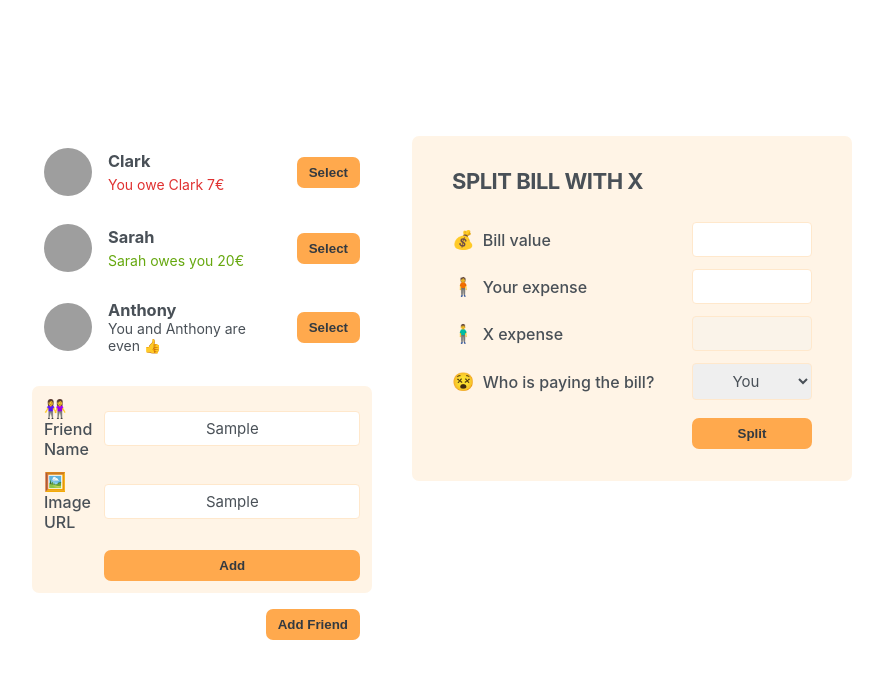
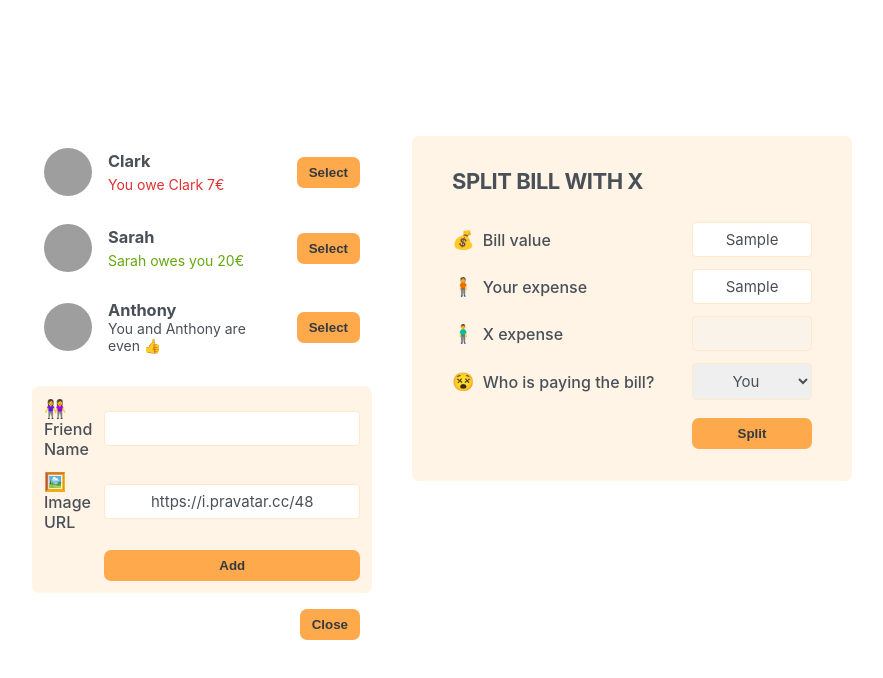
Before and after one commit to cmtayl0r/react-tip-calculator, a React (Vite) app: page / in a window 1280 px wide. Both pictures are taken after typing "Sample", "Sample" into the empty fields and a click on the button "Add Friend". Shown: the top 678 px of the page, without its empty margins (198-1081 px from the left). Built offline with nearby package versions, Linux system fonts and the light colour scheme; grey boxes are pictures that could not be loaded.

Commit message:
add AddNewFriend component logic to add a new friend to array

```diff
--- a/src/App.jsx
+++ b/src/App.jsx
@@ -22,12 +22,34 @@
 ];
 
 export default function App() {
+  // State to toggle the FormAddFriend component
+  const [showAddFriend, setShowAddFriend] = useState(false);
+  // State to store the friends array data
+  const [friends, setFriends] = useState(initialFriends);
+
+  const handleShowAddFriend = () => {
+    // Toggle the value of showAddFriend
+    setShowAddFriend(!showAddFriend);
+  };
+
+  const handleAddFriend = friend => {
+    // Add a new friend and create a new array
+    // take an as argument, spread the existing friends array and add the new friend
+    setFriends(friends => [...friends, friend]);
+    // Close the FormAddFriend component
+    setShowAddFriend(false);
+  };
+
   return (
     <div className="app">
       <div className="sidebar">
-        <FriendsList />
-        <FormAddFriend />
-        <Button>Add Friend</Button>
+        <FriendsList data={friends} />
+        {/* if showAddFriend is true, render FormAddFriend */}
+        {showAddFriend && <FormAddFriend onAddFriend={handleAddFriend} />}
+        <Button onClick={handleShowAddFriend}>
+          {/* // Toggle the button text */}
+          {!showAddFriend ? "Add Friend" : "Close"}
+        </Button>
       </div>
       <div className="main">
         <FormSplitBill />
@@ -36,12 +58,10 @@
   );
 }
 
-function FriendsList() {
-  const friends = initialFriends;
-
+function FriendsList({ data }) {
   return (
     <ul>
-      {friends.map(friend => (
+      {data.map(friend => (
         <Friend key={friend.id} friend={friend} />
       ))}
     </ul>
@@ -69,18 +89,54 @@
   );
 }
 
-function Button({ children }) {
-  return <button className="button">{children}</button>;
+function Button({ children, onClick }) {
+  return (
+    <button className="button" onClick={onClick}>
+      {children}
+    </button>
+  );
 }
 
-function FormAddFriend() {
+function FormAddFriend({ onAddFriend }) {
+  // State local to the FormAddFriend component
+  const [name, setName] = useState(""); // Default empty name
+  const [image, setImage] = useState("https://i.pravatar.cc/48"); // Default image URL
+
+  const id = crypto.randomUUID(); // Generate a random ID
+
+  const handleSubmit = event => {
+    event.preventDefault();
+
+    // Guard clause to prevent empty name or image
+    if (!name || !image) return;
+
+    // Create a new friend object
+    const newFriend = {
+      id,
+      name,
+      image: `${image}?=${id}`,
+      balance: 0,
+    };
+
+    // Call the onAddFriend function from the parent component
+    onAddFriend(newFriend);
+
+    // Reset the form
+    setName("");
+    setImage("https://i.pravatar.cc/48");
+  };
+
   return (
-    <form className="form-add-friend">
-      <label htmlFor="">👭Friend Name</label>
-      <input type="text" />
-      <label htmlFor="">🖼️ Image URL</label>
-      <input type="text" />
-      <Button>Add</Button>
+    <form className="form-add-friend" onSubmit={handleSubmit}>
+      <label>👭Friend Name</label>
+      <input type="text" value={name} onChange={e => setName(e.target.value)} />
+      <label>🖼️ Image URL</label>
+      <input
+        type="text"
+        value={image}
+        onChange={e => setImage(e.target.value)}
+      />
+      <Button type="submit">Add</Button>
     </form>
   );
 }
```
